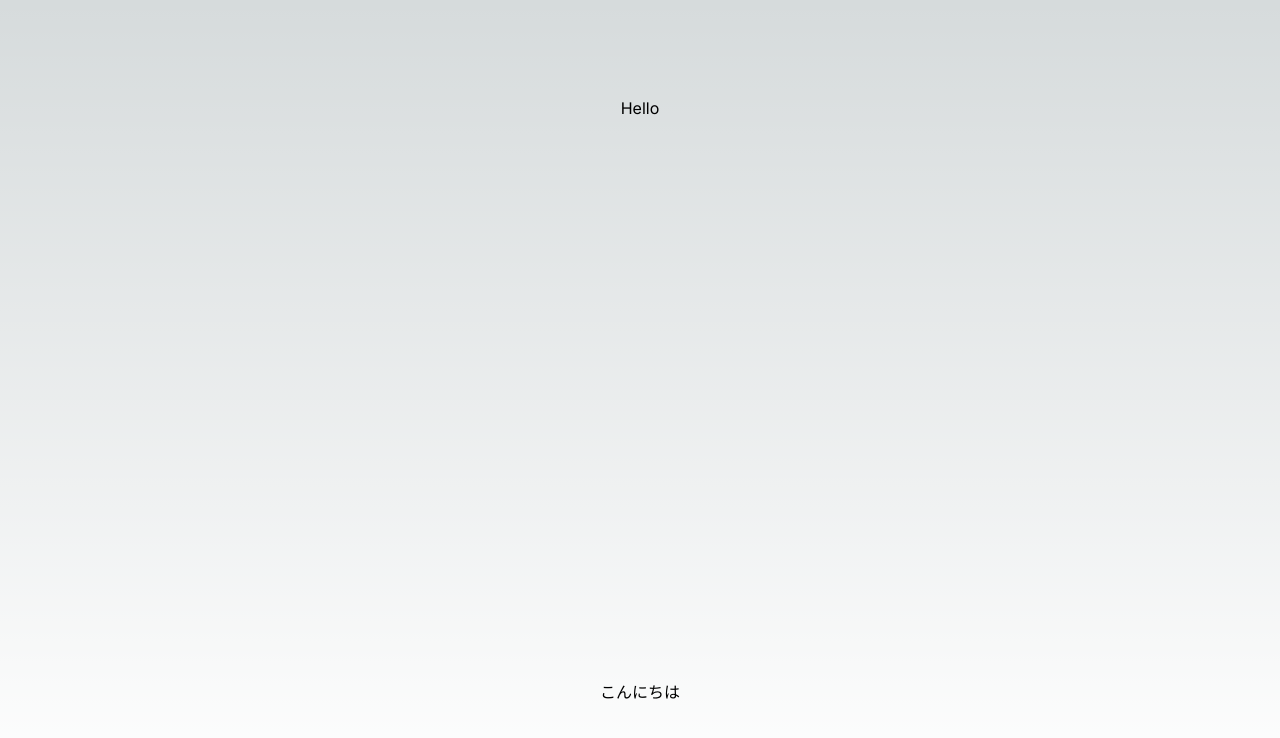
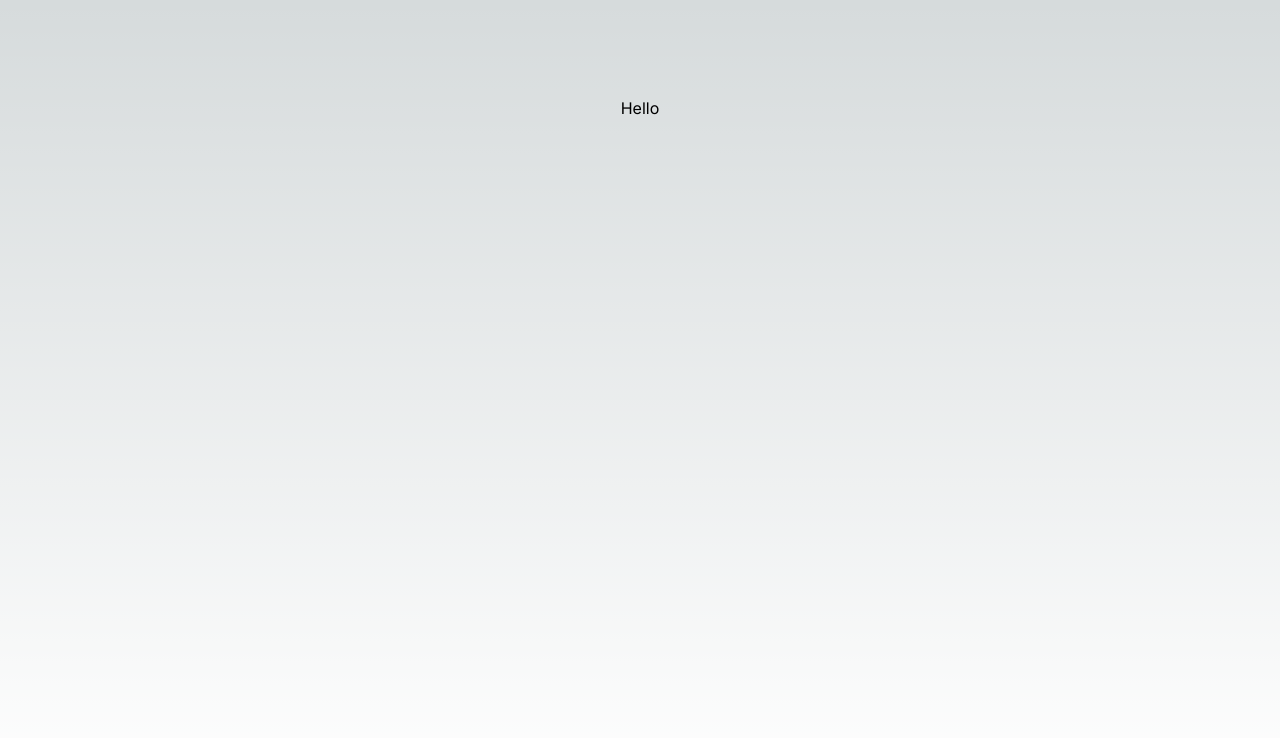
Before and after one commit to Fujiwara0805/post-writer-webapp, a Next.js app: page / in a window 1280 px wide. Shown: the top 738 px of the page. Built offline with nearby package versions, Linux system fonts and the light colour scheme.

Commit message:
🍻 git 復習②

```diff
--- a/app/page.tsx
+++ b/app/page.tsx
@@ -4,7 +4,6 @@ export default function Home() {
   return (
     <main className="flex min-h-screen flex-col items-center justify-between p-24">
       <div>Hello</div>
-        <p>こんにちは</p>
     </main>
   );
 }
```
